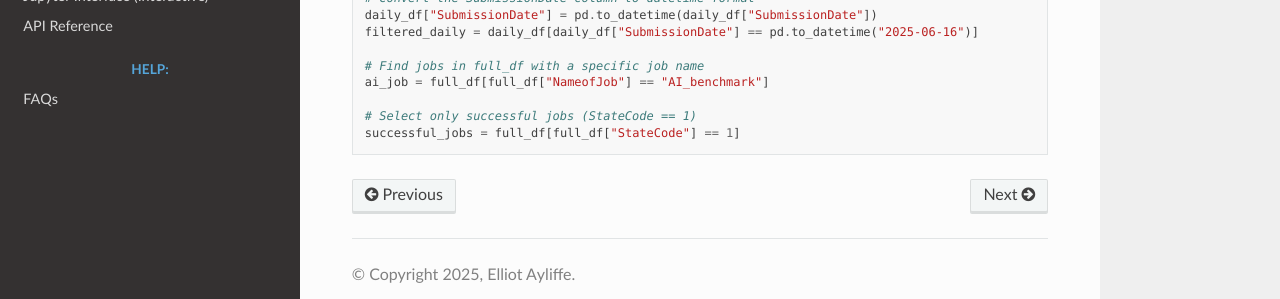
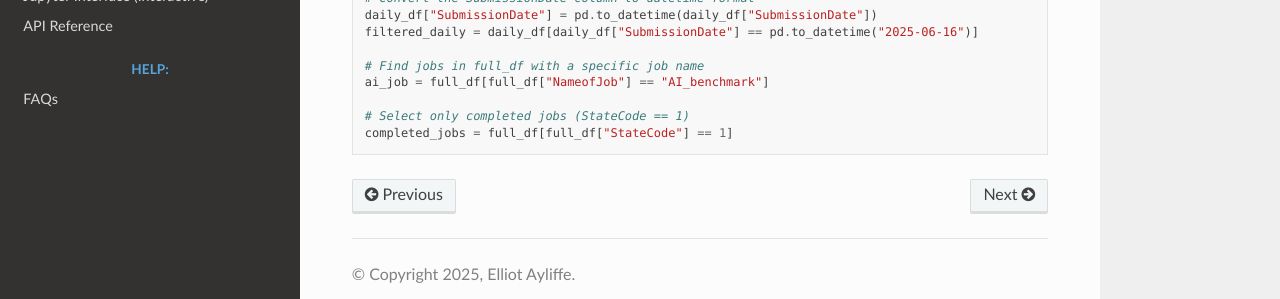
Before and after one commit to Elliot-Ayliffe/GRACE-HPC, a Sphinx documentation site: the page built from docs/function.md, in a window 1280 px wide and 900 px high, scrolled down 1509 px. Shown: the part 557-856 px from the top of the window. Built offline with Sphinx 7.4.7 and the Read the Docs theme 3.1.0, drawn with Linux system fonts in a browser that asks for light colours.

Commit message:
Update function.md

````diff
--- a/docs/function.md
+++ b/docs/function.md
@@ -78,6 +78,6 @@ filtered_daily = daily_df[daily_df["SubmissionDate"] == pd.to_datetime("2025-06-
 # Find jobs in full_df with a specific job name
 ai_job = full_df[full_df["NameofJob"] == "AI_benchmark"]
 
-# Select only successful jobs (StateCode == 1)
-successful_jobs = full_df[full_df["StateCode"] == 1]
+# Select only completed jobs (StateCode == 1)
+completed_jobs = full_df[full_df["StateCode"] == 1]
 ```
````
